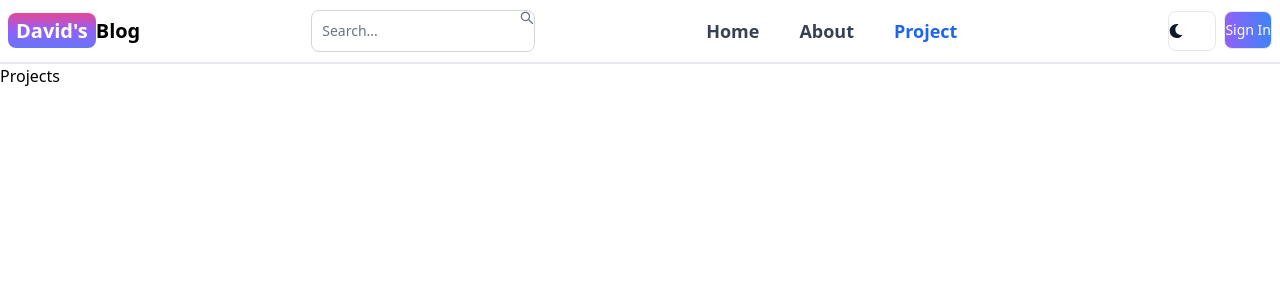
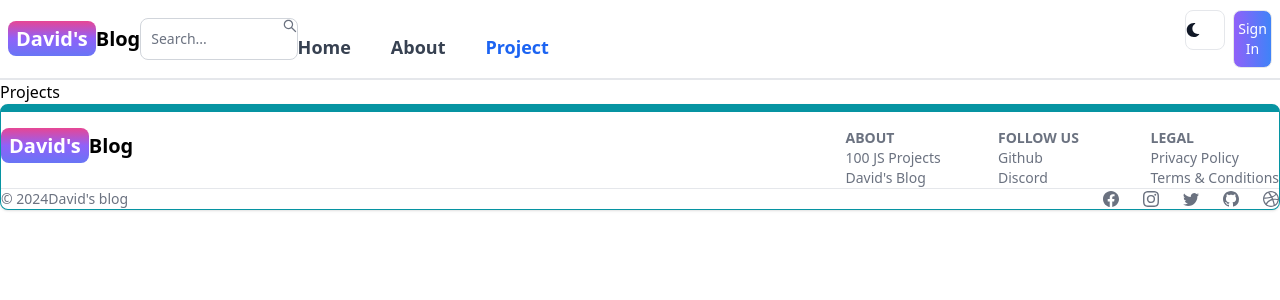
Before and after one commit to david-cung/blog, a React (Vite) app: page /projects in a window 1280 px wide. Shown: the top 300 px of the page. Built offline with nearby package versions, Linux system fonts and the light colour scheme.

Commit message:
Add footer component

```diff
--- a/src/App.tsx
+++ b/src/App.tsx
@@ -6,6 +6,7 @@
 import Dashboard from "./pages/Dashboard";
 import Projects from "./pages/Projects";
 import Header from "./components/Header";
+import Footer from "./components/Footer";
 
 export default function App() {
   return (
@@ -19,6 +20,7 @@
         <Route path='/dashboard' element={<Dashboard />} />
         <Route path='/projects' element={<Projects />} />
       </Routes>
+      <Footer />
     </BrowserRouter>
   );
 }
--- /dev/null
+++ b/src/components/Footer.tsx
@@ -0,0 +1,97 @@
+import { Footer } from "flowbite-react";
+import {
+  BsDribbble,
+  BsFacebook,
+  BsGithub,
+  BsInstagram,
+  BsTwitter,
+} from "react-icons/bs";
+import { Link } from "react-router-dom";
+
+export default function FooterComponent() {
+  return (
+    <Footer container className='border border-t-8 border-teal-500'>
+      <div className='w-full max-w-7xl mx-auto'>
+        <div className='grid w-full justify-between sm:flex md:grid-cols-1'>
+          <div className='mt-5'>
+            <Link
+              to='/'
+              className='self-center whitespace-nowrap text-lg sm:text-xl
+      font-semibold dark:text-white'
+            >
+              <span
+                className='px-2 py-1 bg-gradient-to-t from-indigo-500
+         via-purple-500 to-pink-500 rounded-lg text-white'
+              >
+                David's
+              </span>
+              Blog
+            </Link>
+          </div>
+          <div className='grid grid-cols-2 gap-8 mt-4 sm:grid-cols-3 sm:gap-6'>
+            <div>
+              <Footer.Title title='About' />
+              <Footer.LinkGroup col>
+                <Footer.Link
+                  href='https://www.100jsprojects.com'
+                  target='_blank'
+                  rel='noopener noreferrer'
+                >
+                  100 JS Projects
+                </Footer.Link>
+                <Footer.Link
+                  href='/about'
+                  target='_blank'
+                  rel='noopener noreferrer'
+                >
+                  David's Blog
+                </Footer.Link>
+              </Footer.LinkGroup>
+            </div>
+            <div>
+              <Footer.Title title='Follow us' />
+              <Footer.LinkGroup col>
+                <Footer.Link
+                  href='https://www.github.com/david-cung'
+                  target='_blank'
+                  rel='noopener noreferrer'
+                >
+                  Github
+                </Footer.Link>
+                <Footer.Link
+                  href='/about'
+                  target='_blank'
+                  rel='noopener noreferrer'
+                >
+                  Discord
+                </Footer.Link>
+              </Footer.LinkGroup>
+            </div>
+            <div>
+              <Footer.Title title='LEGAL' />
+              <Footer.LinkGroup col>
+                <Footer.Link href='#'>Privacy Policy</Footer.Link>
+                <Footer.Link href='#'>Terms &amp; Conditions</Footer.Link>
+              </Footer.LinkGroup>
+            </div>
+          </div>
+        </div>
+        <Footer.Divider />
+        <div className='w-full sm:flex sm:items-center sm:justify-between'>
+          <Footer.Copyright
+            href='#'
+            by="David's blog"
+            year={new Date().getFullYear()}
+          />
+          <div className='flex gap-6 sm:mt-0 mt-4 sm:justify-center'>
+            <Footer.Icon href='#' icon={BsFacebook} />
+            <Footer.Icon href='#' icon={BsInstagram} />
+            <Footer.Icon href='#' icon={BsTwitter} />
+            <Footer.Icon href='https://github.com/david-cung' icon={BsGithub} />
+            <Footer.Icon href='#' icon={BsDribbble} />
+          </div>
+        </div>
+      </div>
+    </Footer>
+  );
+}
```
